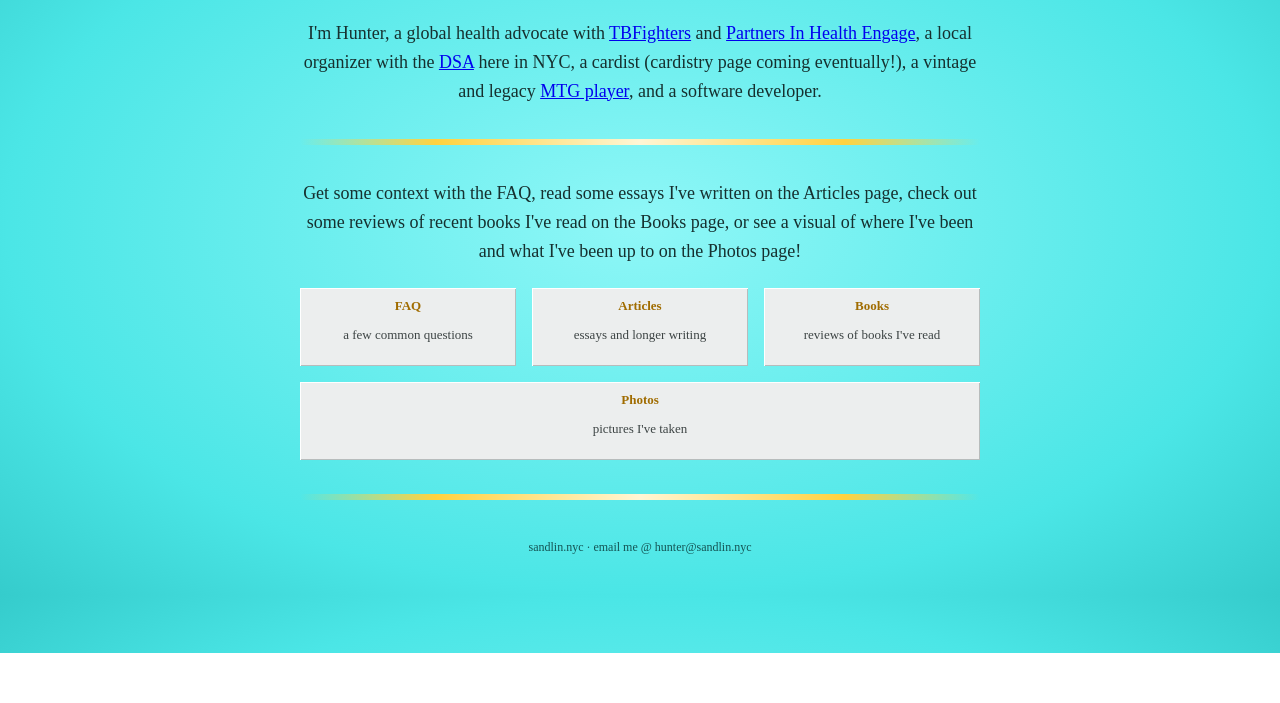
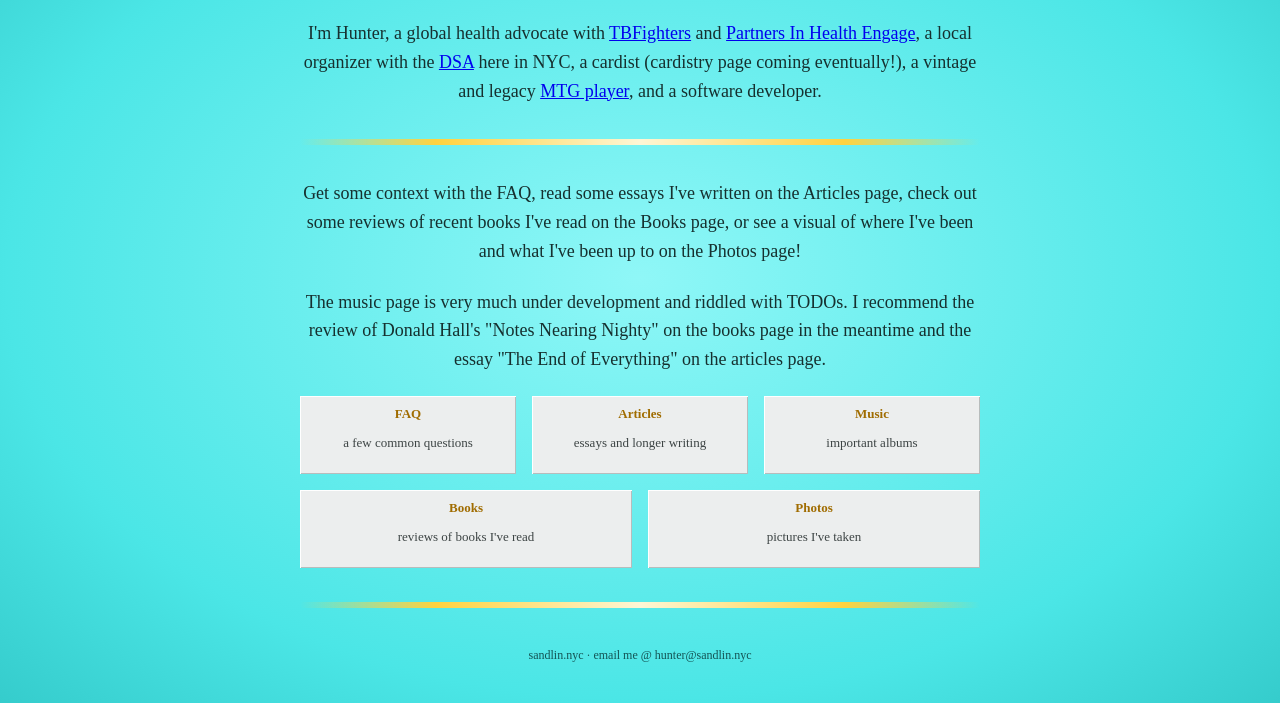
Before and after one commit to HunterSandlin/sandlin-nyc, a plain HTML site: page index.html in a window 1280 px wide. Shown: the part 147-850 px from the top of the page. Before the commit the page ends 800 px from the top, so only its background shows below. Drawn offline with Linux system fonts and the light colour scheme.

Commit message:
Add music section, update blur

```diff
--- a/index.html
+++ b/index.html
@@ -35,6 +35,13 @@
       the Photos page!
     </p>
 
+    <p class="big center">
+      The music page is very much under development and riddled with TODOs. I
+      recommend the review of Donald Hall's "Notes Nearing Nighty" on the books
+      page in the meantime and the essay "The End of Everything" on the articles
+      page.
+    </p>
+
     <div class="grid">
       <div>
         <a class="stub" href="/faq/">FAQ</a>
@@ -43,6 +50,10 @@
       <div>
         <a class="stub" href="/articles/">Articles</a>
         <p>essays and longer writing</p>
+      </div>
+      <div>
+        <a class="stub" href="/music/">Music</a>
+        <p>important albums</p>
       </div>
       <div>
         <a class="stub" href="/books/">Books</a>
```
